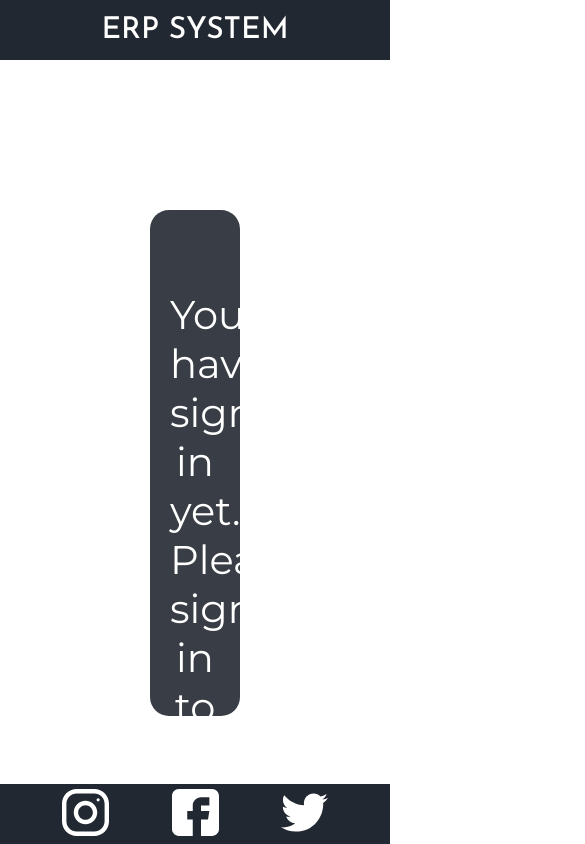
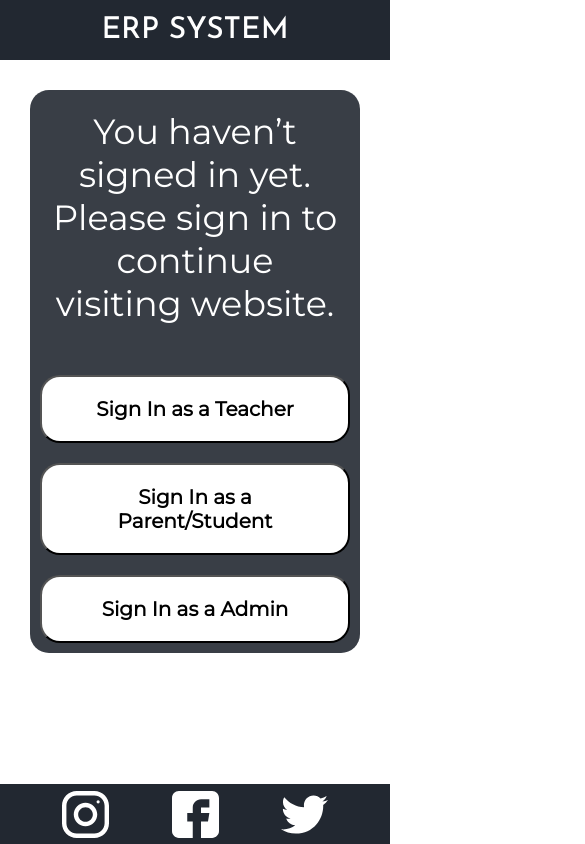
Before and after one commit to ssal-man/erp-System, a React (Create React App) app: page / in a window 390 px wide. Shown: the top 844 px of the page, 585 px wide, since content can reach past the window. Built offline with nearby package versions, Linux system fonts and the light colour scheme.

Commit message:
adding responsive behaviour

```diff
--- a/src/components/footer/footer.style.scss
+++ b/src/components/footer/footer.style.scss
@@ -10,6 +10,7 @@
         height:47px;
         width: 47px;
         fill:white;
-        margin-top: 5px;
+        margin-top: 7px;
+        cursor: pointer;
     }
 }
--- a/src/pages/homepage/homepage.style.scss
+++ b/src/pages/homepage/homepage.style.scss
@@ -35,3 +35,24 @@ button{
     cursor: pointer;
     white-space: normal;
 }
+
+@media screen and (max-width:1000px){
+    .homepage{
+        padding: 30px;
+        .homepage-alert
+        {
+            .alert{
+                font-size: 35px;
+                padding-top: 20px;
+            }
+            height: auto;
+            .b-clicks{
+                flex-direction: column;
+                margin-top: 20px;
+            }
+        }
+    }
+    button{
+        font-size: 20px;
+    }
+}
```
